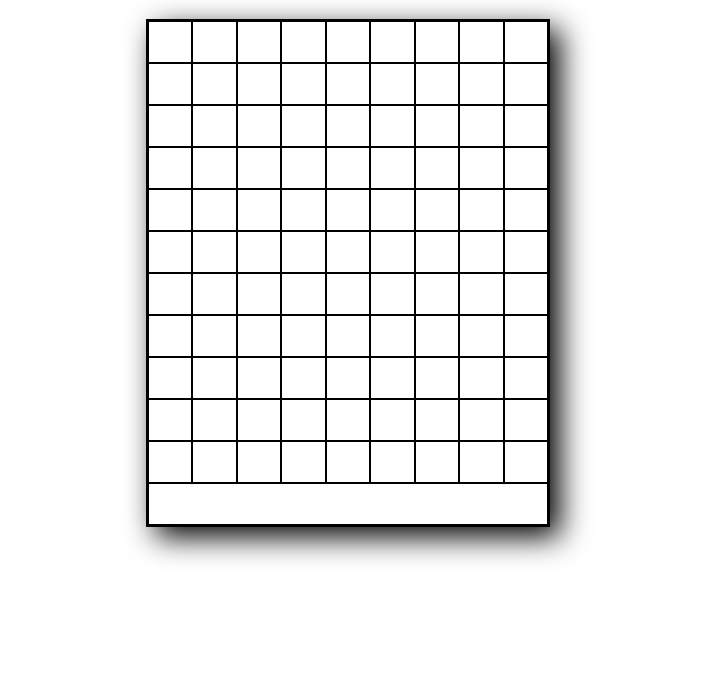
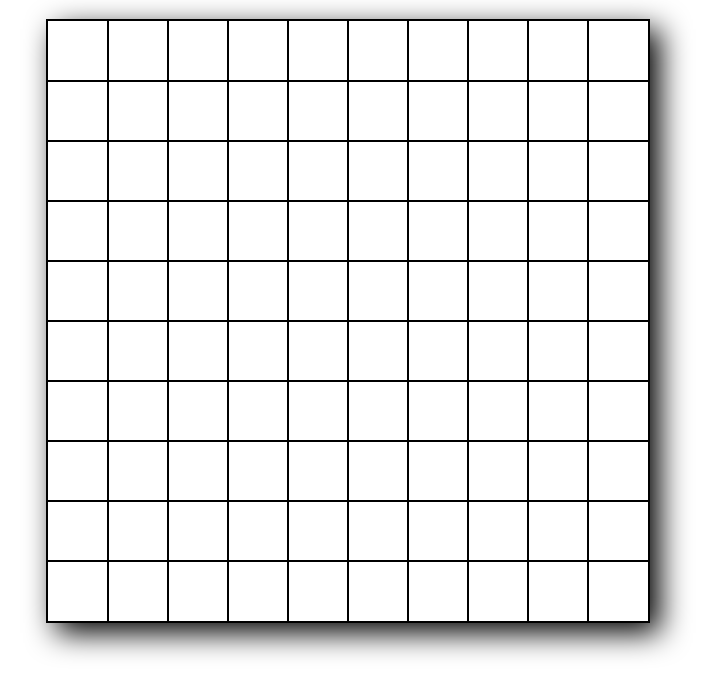
Before and after one commit to xtradam/etch-a-sketch, a plain HTML site: page index.html in a window 1280 px wide. Shown: the part 69-764 px from the top of the page, without its empty margins (292-1007 px from the left). Drawn offline with Linux system fonts and the light colour scheme.

Commit message:
Mouseover effect

```diff
--- a/app.css
+++ b/app.css
@@ -8,17 +8,19 @@ body {
 
 .main {
     background-color: white;
-    max-width: 400px;
+    width: 600px;
+    height: 600px;
     display: flex;
-    flex-direction: row;
+    justify-items: stretch;
     flex-wrap: wrap;
     border: 2px solid black;
     filter: drop-shadow(10px 10px 15px black)
 }
 
 .square {
-    border: 1px solid black;
-    width: 40px;
-    height: 40px;
+    outline: 1px solid black;
+    width: 60px;
+    height: 60px;
     flex-grow: 1;
+
 }
--- a/app.js
+++ b/app.js
@@ -1,7 +1,16 @@
 const main = document.querySelector(".main");
 
-for (let i = 0; i < 100; i++) {
+let squareNumber = 100;
+for (let i = 0; i < squareNumber; i++) {
   let square = document.createElement("div");
   square.classList.add("square");
   main.appendChild(square);
 }
+
+const squares = document.querySelectorAll(".square");
+
+squares.forEach((square) => {
+  square.addEventListener("mouseover", () => {
+    square.style.backgroundColor = "black";
+  });
+});
```
